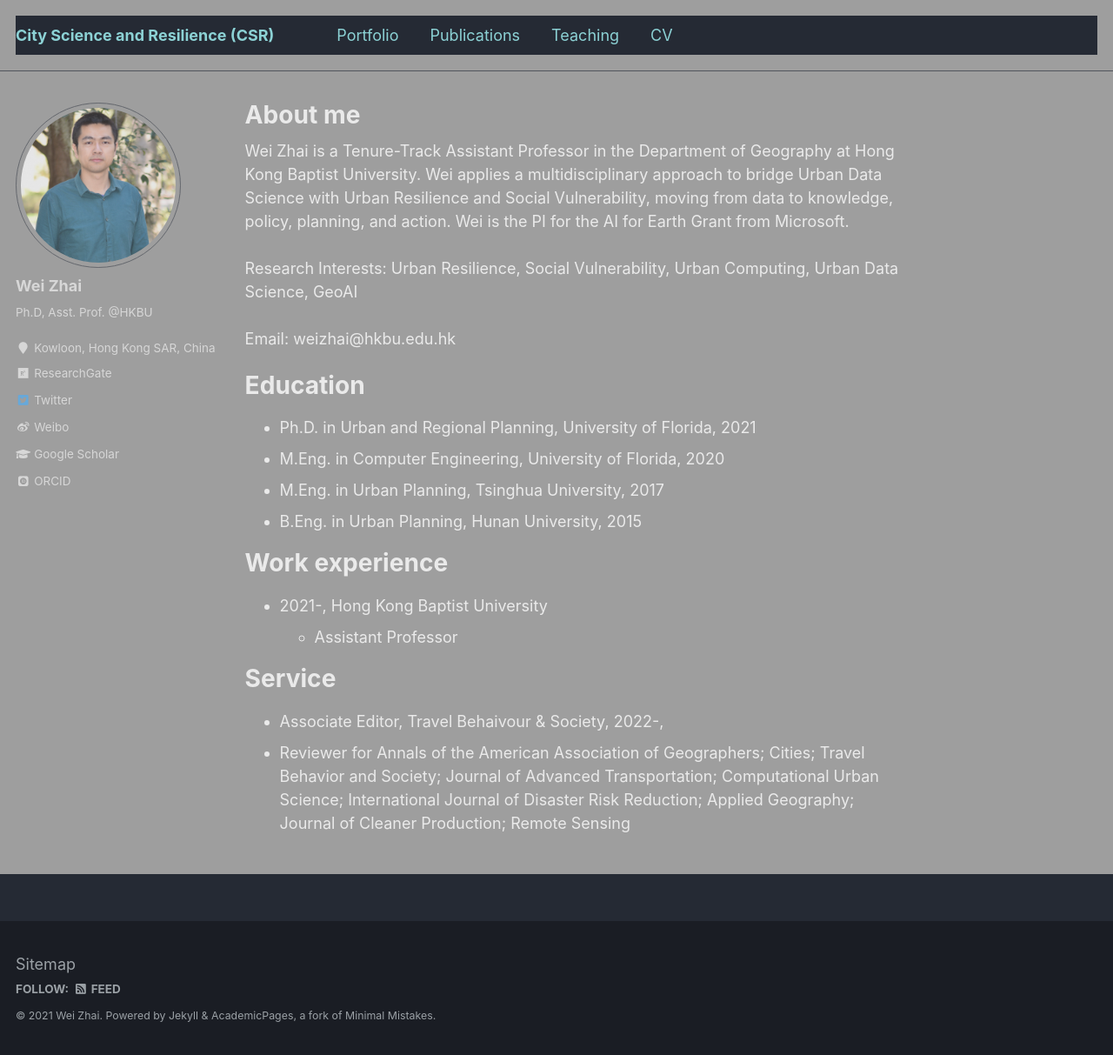
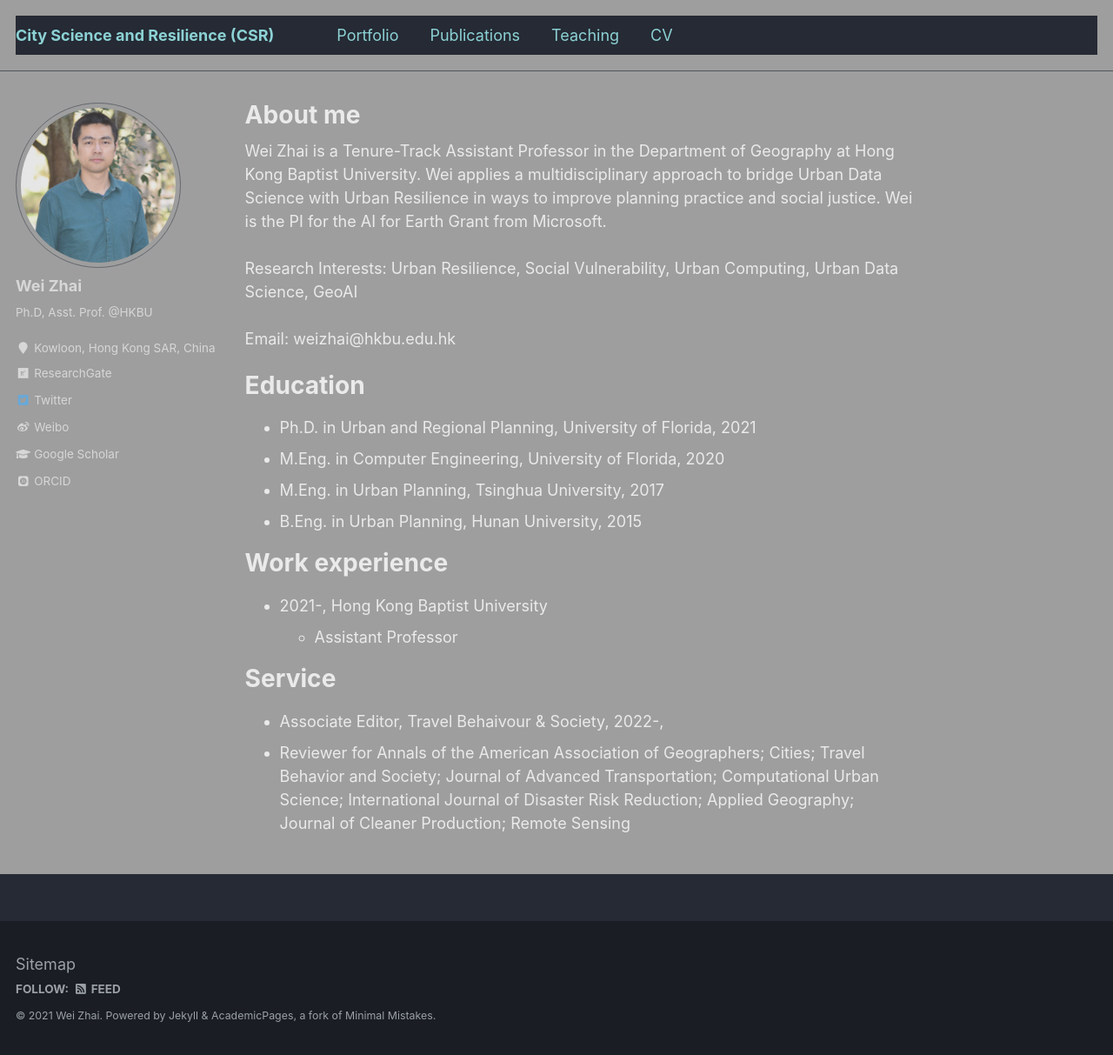
Before and after one commit to skywalkerzhai/weizhai.github.io, a Jekyll site: the page built from _pages/about.md, in a window 1280 px wide and 1213 px high. Shown: the whole window at 87% size. Built offline with Jekyll 4.4.1, drawn with Linux system fonts in a browser that asks for light colours; some web fonts are replaced.

Commit message:
Update about.md

```diff
--- a/_pages/about.md
+++ b/_pages/about.md
@@ -8,7 +8,7 @@ redirect_from:
   - /about.html
 ---
 
-Wei Zhai is a Tenure-Track Assistant Professor in the Department of Geography at Hong Kong Baptist University. Wei  applies a multidisciplinary approach to bridge Urban Data Science with Urban Resilience and Social Vulnerability, moving from data to knowledge, policy, planning, and action. Wei is the PI for the AI for Earth Grant from Microsoft.
+Wei Zhai is a Tenure-Track Assistant Professor in the Department of Geography at Hong Kong Baptist University. Wei applies a multidisciplinary approach to bridge Urban Data Science with Urban Resilience in ways to improve planning practice and social justice. Wei is the PI for the AI for Earth Grant from Microsoft.
 <br/><br/>
 Research Interests: Urban Resilience, Social Vulnerability, Urban Computing, Urban Data Science, GeoAI
 <br/><br/>
```
